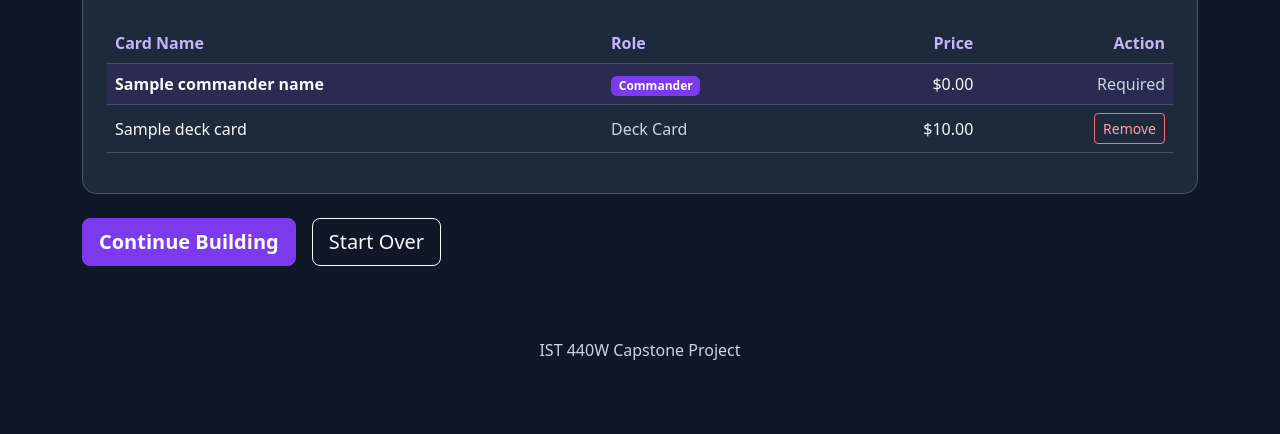
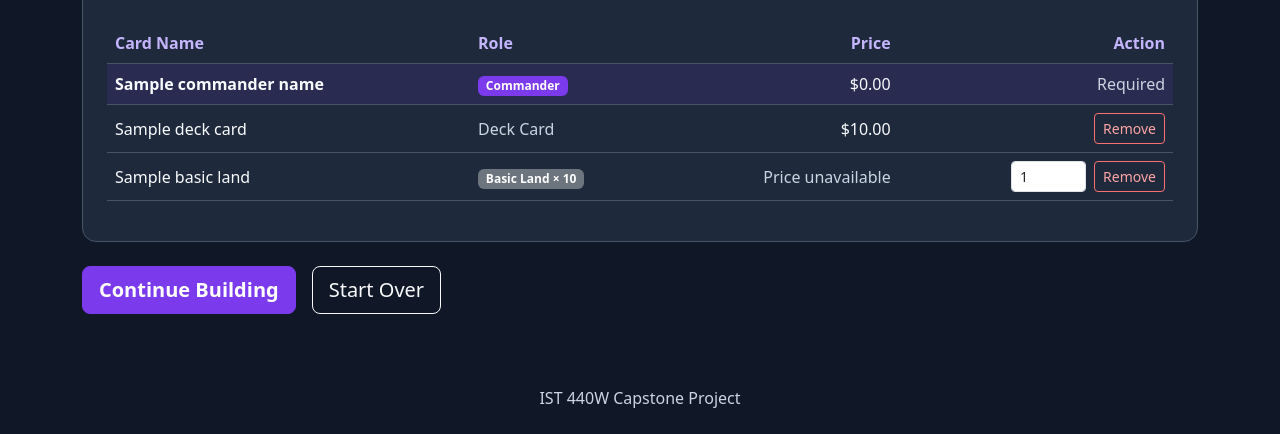
Before and after one commit to mlf5626/Budget-Commander-Deck-Builder, a Flask app: template templates/deck.html in a window 1280 px wide. Shown: the part 512-946 px from the top of the page. Before the commit the page ends 872 px from the top, so only its background shows below. Run offline with Flask 3, Linux system fonts and the light colour scheme; the template is opened without the code that fills it: most values are stand-ins (such as "Sample title", 1, 10 or a date in 2020).

Commit message:
Add basic land management and budget validation
Added basic land quantities, removal controls, Scryfall pricing, deck cost calculations, budget validation, and price caching.

```diff
--- a/app.py
+++ b/app.py
@@ -1,8 +1,44 @@
 from flask import Flask, render_template, request, session, redirect, url_for
 import requests
+from functools import lru_cache
 
 app = Flask(__name__)
 app.secret_key = "budget-commander-deck-builder"
+
+
+@lru_cache(maxsize=10)
+def get_basic_land_price(land_name):
+    """Retrieve an estimated USD price for a basic land."""
+
+    headers = {
+        "User-Agent": "BudgetCommanderDeckBuilder/1.0",
+        "Accept": "application/json"
+    }
+
+    response = requests.get(
+        "https://api.scryfall.com/cards/search",
+        params={
+            "q": f'!"{land_name}" t:basic game:paper usd>0',
+            "order": "usd",
+            "dir": "asc"
+        },
+        headers=headers,
+        timeout=10
+    )
+
+    if response.status_code != 200:
+        return None
+
+    cards = response.json().get("data", [])
+
+    for card in cards:
+        price = card.get("prices", {}).get("usd")
+
+        if price:
+            return float(price)
+
+    return None
+
 
 @app.route("/")
 def home():
@@ -76,6 +112,7 @@ def build():
     session["commander_name"] = commander_name
     session["budget"] = budget
     session["deck"] = []
+    session["basic_lands"] = {}
 
     # Look up the selected Commander again
     commander_url = "https://api.scryfall.com/cards/named"
@@ -153,8 +190,11 @@ def add_card():
         if existing_card["name"] == card_name:
             return redirect(url_for("deck"))
 
-    # Commander counts as card 1
-    current_deck_size = len(deck) + 1
+    # Count Commander, individual cards, and basic lands
+    basic_lands = session.get("basic_lands", {})
+    basic_land_count = sum(basic_lands.values())
+
+    current_deck_size = 1 + len(deck) + basic_land_count
 
     # Prevent deck from exceeding 100 cards
     if current_deck_size >= 100:
@@ -169,6 +209,20 @@ def add_card():
     current_deck_cost = commander_price + sum(
         card["price"] for card in deck
     )
+
+
+    # Include existing basic lands in the deck cost
+    basic_lands = session.get("basic_lands", {})
+
+    for land_name, quantity in basic_lands.items():
+        land_price = get_basic_land_price(land_name)
+
+        if land_price is None:
+            session["message"] = "Unable to verify basic land prices."
+            return redirect(url_for("deck"))
+
+        current_deck_cost += land_price * quantity
+
 
     # Prevent the new card from exceeding the budget
     if current_deck_cost + price > budget:
@@ -213,10 +267,34 @@ def deck():
         session.get("commander_price", 0)
     )
 
-    deck_cost = commander_price + sum(
-        card["price"] for card in deck
+
+
+    # Get basic lands and calculate deck size
+    basic_lands = session.get("basic_lands", {})
+    basic_land_count = sum(basic_lands.values())
+    deck_size = 1 + len(deck) + basic_land_count
+
+    # Calculate the cost of basic lands
+    basic_land_cost = 0.0
+    unpriced_lands = []
+    basic_land_prices = {}
+
+    for land_name, quantity in basic_lands.items():
+        land_price = get_basic_land_price(land_name)
+
+        if land_price is None:
+            unpriced_lands.append(land_name)
+        else:
+            basic_land_prices[land_name] = land_price
+            basic_land_cost += land_price * quantity
+
+    # Include basic lands in the estimated deck cost
+    deck_cost = (
+        commander_price
+        + sum(card["price"] for card in deck)
+        + basic_land_cost
     )
-    deck_size = len(deck) + 1
+
 
     return render_template(
         "deck.html",
@@ -226,6 +304,9 @@ def deck():
         deck=deck,
         deck_cost=deck_cost,
         deck_size=deck_size,
+        basic_lands=basic_lands,
+        basic_land_count=basic_land_count,
+        basic_land_prices=basic_land_prices,
         message=message
     )
 
@@ -281,10 +362,29 @@ def continue_building():
         session.get("commander_price", 0)
     )
 
-    deck_cost = commander_price + sum(
-        card["price"] for card in deck
+     # Get basic lands from the session
+    basic_lands = session.get("basic_lands", {})
+
+    # Calculate the cost of basic lands
+    basic_land_cost = 0.0
+
+    for land_name, quantity in basic_lands.items():
+        land_price = get_basic_land_price(land_name)
+
+        if land_price is not None:
+            basic_land_cost += land_price * quantity
+
+    # Calculate total estimated deck cost
+    deck_cost = (
+        commander_price
+        + sum(card["price"] for card in deck)
+        + basic_land_cost
     )
-    deck_size = len(deck) + 1
+
+    basic_lands = session.get("basic_lands", {})
+    basic_land_count = sum(basic_lands.values())
+
+    deck_size = 1 + len(deck) + basic_land_count
 
     return render_template(
         "builder.html",
@@ -352,10 +452,30 @@ def search_cards():
         session.get("commander_price", 0)
     )
 
-    deck_cost = commander_price + sum(
-        card["price"] for card in deck
+    # Get basic lands from the session
+    basic_lands = session.get("basic_lands", {})
+
+    # Calculate the cost of basic lands
+    basic_land_cost = 0.0
+
+    for land_name, quantity in basic_lands.items():
+        land_price = get_basic_land_price(land_name)
+
+        if land_price is not None:
+            basic_land_cost += land_price * quantity
+
+    # Include basic lands in the estimated deck cost
+    deck_cost = (
+        commander_price
+        + sum(card["price"] for card in deck)
+        + basic_land_cost
     )
-    deck_size = len(deck) + 1
+
+    # Include basic lands in the deck size
+    basic_lands = session.get("basic_lands", {})
+    basic_land_count = sum(basic_lands.values())
+
+    deck_size = 1 + len(deck) + basic_land_count
 
     return render_template(
         "builder.html",
@@ -460,10 +580,30 @@ def category():
         session.get("commander_price", 0)
     )
 
-    deck_cost = commander_price + sum(
-        card["price"] for card in deck
+    # Get basic lands from the session
+    basic_lands = session.get("basic_lands", {})
+
+    # Calculate the cost of basic lands
+    basic_land_cost = 0.0
+
+    for land_name, quantity in basic_lands.items():
+        land_price = get_basic_land_price(land_name)
+
+        if land_price is not None:
+            basic_land_cost += land_price * quantity
+
+    # Include basic lands in the estimated deck cost
+    deck_cost = (
+        commander_price
+        + sum(card["price"] for card in deck)
+        + basic_land_cost
     )
-    deck_size = len(deck) + 1
+
+    # Include basic lands in the deck size
+    basic_lands = session.get("basic_lands", {})
+    basic_land_count = sum(basic_lands.values())
+
+    deck_size = 1 + len(deck) + basic_land_count
 
     return render_template(
         "builder.html",
@@ -477,5 +617,168 @@ def category():
         max_price=max_price
     )
 
+
+@app.route("/add-basic-land", methods=["POST"])
+def add_basic_land():
+    land_name = request.form.get("land_name")
+    quantity_text = request.form.get("quantity", "1")
+
+    land_colors = {
+        "Plains": "W",
+        "Island": "U",
+        "Swamp": "B",
+        "Mountain": "R",
+        "Forest": "G"
+    }
+
+    # Check that the land is a recognized basic land
+    if land_name not in land_colors:
+        session["message"] = "Invalid basic land."
+        return redirect(url_for("deck"))
+
+    # Validate the requested quantity
+    try:
+        quantity = int(quantity_text)
+    except (TypeError, ValueError):
+        session["message"] = "Please enter a valid land quantity."
+        return redirect(url_for("deck"))
+
+    if quantity <= 0:
+        session["message"] = "Land quantity must be greater than zero."
+        return redirect(url_for("deck"))
+
+    # Check that a deck has been started
+    commander_name = session.get("commander_name")
+
+    if not commander_name:
+        return redirect(url_for("home"))
+
+    # Retrieve the Commander's color identity
+    headers = {
+        "User-Agent": "BudgetCommanderDeckBuilder/1.0",
+        "Accept": "application/json"
+    }
+
+    response = requests.get(
+        "https://api.scryfall.com/cards/named",
+        params={"exact": commander_name},
+        headers=headers,
+        timeout=10
+    )
+
+    if response.status_code != 200:
+        session["message"] = "Unable to verify Commander colors."
+        return redirect(url_for("deck"))
+
+    commander = response.json()
+    color_identity = commander.get("color_identity", [])
+
+    # Only allow lands that match the Commander's colors
+    if land_colors[land_name] not in color_identity:
+        session["message"] = (
+            f"{land_name} is outside your Commander's color identity."
+        )
+        return redirect(url_for("deck"))
+
+    deck = session.get("deck", [])
+    basic_lands = session.get("basic_lands", {})
+
+    current_land_count = sum(basic_lands.values())
+    current_deck_size = 1 + len(deck) + current_land_count
+
+    # Do not exceed 100 cards
+    if current_deck_size + quantity > 100:
+        session["message"] = "Adding these lands would exceed 100 cards."
+        return redirect(url_for("deck"))
+
+
+    # Get the selected land's estimated price
+    land_price = get_basic_land_price(land_name)
+
+    if land_price is None:
+        session["message"] = "Unable to retrieve the basic land price. Please try again."
+        return redirect(url_for("deck"))
+
+    # Calculate the current cost of the deck
+    budget = float(session.get("budget", 0))
+    commander_price = float(session.get("commander_price", 0))
+    current_deck_cost = commander_price + sum(
+        card["price"] for card in deck
+    )
+
+    # Include basic lands already in the deck
+    for existing_land, existing_quantity in basic_lands.items():
+        existing_price = get_basic_land_price(existing_land)
+
+        if existing_price is None:
+            session["message"] = "Unable to verify existing basic land prices."
+            return redirect(url_for("deck"))
+
+        current_deck_cost += existing_price * existing_quantity
+
+    # Check whether the new lands would exceed the budget
+    new_land_cost = land_price * quantity
+
+    if current_deck_cost + new_land_cost > budget + 0.000001:
+        session["message"] = "Adding these basic lands would exceed your deck budget."
+        return redirect(url_for("deck"))
+
+
+    # Save the land quantities
+    basic_lands[land_name] = (
+        basic_lands.get(land_name, 0) + quantity
+    )
+
+    session["basic_lands"] = basic_lands
+
+    return redirect(url_for("deck"))
+
+
+@app.route("/remove-basic-land", methods=["POST"])
+def remove_basic_land():
+
+    land_name = request.form.get("land_name")
+    quantity_text = request.form.get("quantity", "1")
+
+    basic_lands = session.get("basic_lands", {})
+
+    # Check that the land exists in the deck
+    if land_name not in basic_lands:
+        session["message"] = "That basic land is not in your deck."
+        return redirect(url_for("deck"))
+
+    # Validate the quantity
+    try:
+        quantity = int(quantity_text)
+    except (TypeError, ValueError):
+        session["message"] = "Please enter a valid quantity."
+        return redirect(url_for("deck"))
+
+    if quantity <= 0:
+        session["message"] = "Quantity must be greater than zero."
+        return redirect(url_for("deck"))
+
+    current_quantity = basic_lands[land_name]
+
+    # Prevent removing more copies than are available
+    if quantity > current_quantity:
+        session["message"] = (
+            f"You only have {current_quantity} copies of {land_name}."
+        )
+        return redirect(url_for("deck"))
+
+    # Subtract the requested quantity
+    new_quantity = current_quantity - quantity
+
+    if new_quantity == 0:
+        del basic_lands[land_name]
+    else:
+        basic_lands[land_name] = new_quantity
+
+    session["basic_lands"] = basic_lands
+
+    return redirect(url_for("deck"))
+
+
 if __name__ == "__main__":
     app.run(debug=True)
--- a/templates/deck.html
+++ b/templates/deck.html
@@ -327,12 +327,77 @@
 
                         {% endfor %}
 
+<!-- Basic Lands -->
+{% for land_name, quantity in basic_lands.items() %}
+
+    <tr>
+        <td>
+            {{ land_name }}
+        </td>
+
+        <td>
+            <span class="badge bg-secondary">
+                Basic Land × {{ quantity }}
+            </span>
+        </td>
+
+        <td class="text-end">
+            {% if land_name in basic_land_prices %}
+        ${{ "%.2f"|format(basic_land_prices[land_name] * quantity) }}
+    {% else %}
+        <span class="muted-text">Price unavailable</span>
+    {% endif %}
+        </td>
+
+
+<td class="text-end">
+
+    <form
+        action="/remove-basic-land"
+        method="POST"
+        class="d-flex justify-content-end align-items-center gap-2 mb-0"
+    >
+
+        <input
+            type="hidden"
+            name="land_name"
+            value="{{ land_name }}"
+        >
+
+        <input
+            type="number"
+            name="quantity"
+            min="1"
+            max="{{ quantity }}"
+            value="1"
+            class="form-control form-control-sm"
+            style="width: 75px;"
+            aria-label="Quantity of {{ land_name }} to remove"
+            required
+        >
+
+        <button
+            type="submit"
+            class="btn btn-remove btn-sm"
+        >
+            Remove
+        </button>
+
+    </form>
+
+</td>
+
+    </tr>
+
+{% endfor %}
+
+
                     </tbody>
 
                 </table>
             </div>
 
-            {% if not deck %}
+            {% if not deck and not basic_lands %}
                 <div class="empty-state mt-3">
                     <h3 class="h5">No Additional Cards Yet</h3>
                     <p class="muted-text mb-3">
```
Also changed, not shown: templates/builder.html (+74 -0 lines).
